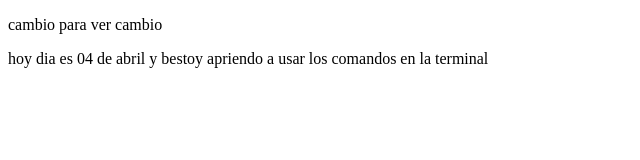
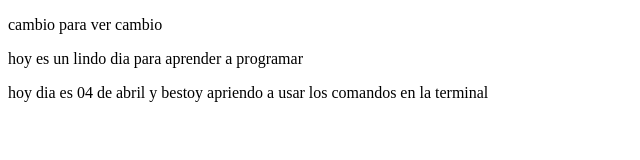
Before and after one commit to BetaniaMahotier/recap, a plain HTML site: page index.html in a window 1280 px wide. Shown: the whole page, without its empty margins (0-640 px from the left). Drawn offline with Linux system fonts and the light colour scheme.

Commit message:
cambios de hoy

```diff
--- a/index.html
+++ b/index.html
@@ -8,6 +8,7 @@
 <body>
     <p>cambio para ver cambio
     </p>
+    <p>hoy es un lindo dia para aprender a programar </p>
     hoy dia es 04 de abril y bestoy apriendo a usar los comandos en la terminal
 </body>
 </html>
```
